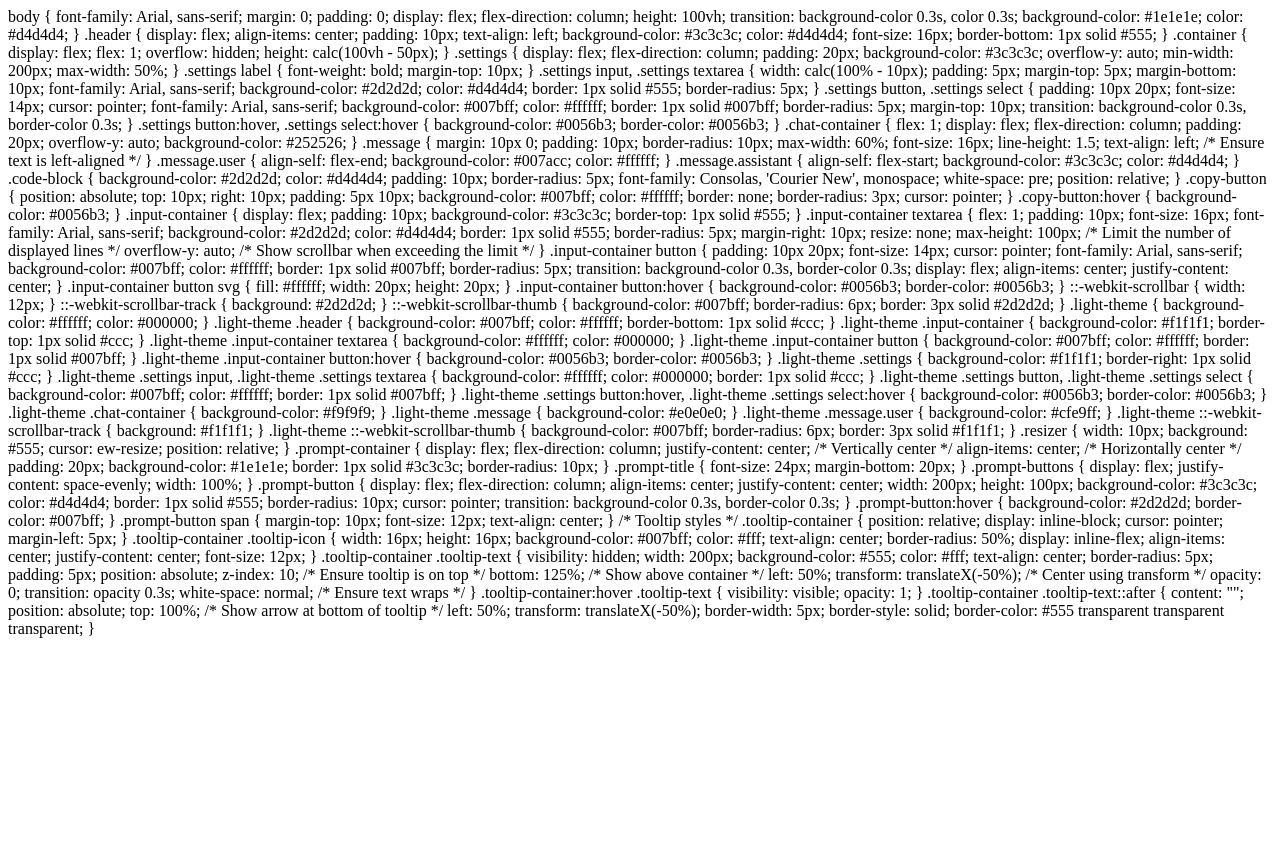
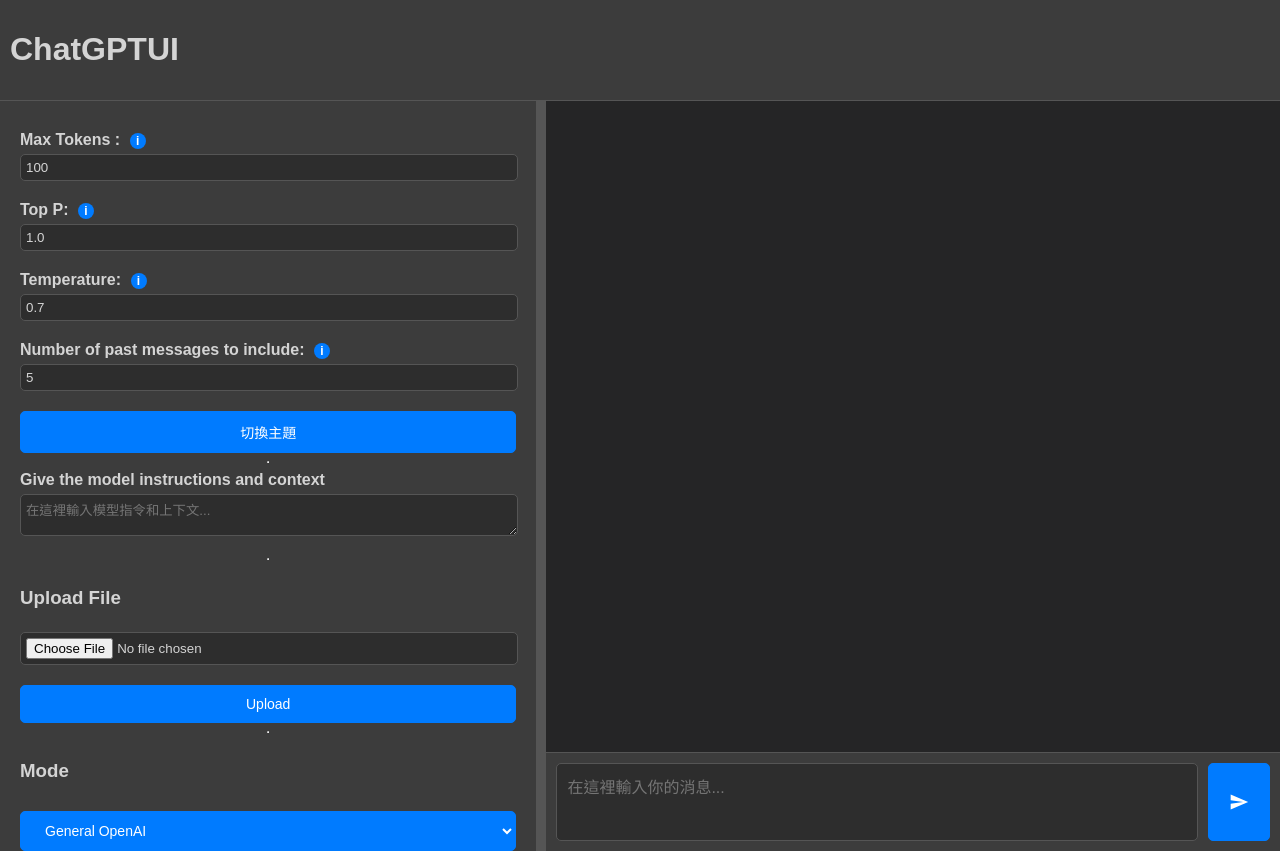
Before and after one commit to BSAqua/Azure_openai_with_customize_UI, a Flask app: page / in a window 1280 px wide. Before the commit the page ends 638 px from the top, so only its background shows below. Run offline with Flask 3, Linux system fonts and the light colour scheme.

Commit message:
Update index.html

```diff
--- a/templates/index.html
+++ b/templates/index.html
@@ -1,379 +1,99 @@
-body {
-    font-family: Arial, sans-serif;
-    margin: 0;
-    padding: 0;
-    display: flex;
-    flex-direction: column;
-    height: 100vh;
-    transition: background-color 0.3s, color 0.3s;
-    background-color: #1e1e1e;
-    color: #d4d4d4;
-}
-
-.header {
-    display: flex;
-    align-items: center;
-    padding: 10px;
-    text-align: left;
-    background-color: #3c3c3c;
-    color: #d4d4d4;
-    font-size: 16px;
-    border-bottom: 1px solid #555;
-}
-
-.container {
-    display: flex;
-    flex: 1;
-    overflow: hidden;
-    height: calc(100vh - 50px);
-}
-
-.settings {
-    display: flex;
-    flex-direction: column;
-    padding: 20px;
-    background-color: #3c3c3c;
-    overflow-y: auto;
-    min-width: 200px;
-    max-width: 50%;
-}
-
-.settings label {
-    font-weight: bold;
-    margin-top: 10px;
-}
-
-.settings input, .settings textarea {
-    width: calc(100% - 10px);
-    padding: 5px;
-    margin-top: 5px;
-    margin-bottom: 10px;
-    font-family: Arial, sans-serif;
-    background-color: #2d2d2d;
-    color: #d4d4d4;
-    border: 1px solid #555;
-    border-radius: 5px;
-}
-
-.settings button, .settings select {
-    padding: 10px 20px;
-    font-size: 14px;
-    cursor: pointer;
-    font-family: Arial, sans-serif;
-    background-color: #007bff;
-    color: #ffffff;
-    border: 1px solid #007bff;
-    border-radius: 5px;
-    margin-top: 10px;
-    transition: background-color 0.3s, border-color 0.3s;
-}
-
-.settings button:hover, .settings select:hover {
-    background-color: #0056b3;
-    border-color: #0056b3;
-}
-
-.chat-container {
-    flex: 1;
-    display: flex;
-    flex-direction: column;
-    padding: 20px;
-    overflow-y: auto;
-    background-color: #252526;
-}
-
-.message {
-    margin: 10px 0;
-    padding: 10px;
-    border-radius: 10px;
-    max-width: 60%;
-    font-size: 16px;
-    line-height: 1.5;
-    text-align: left; /* Ensure text is left-aligned */
-}
-
-.message.user {
-    align-self: flex-end;
-    background-color: #007acc;
-    color: #ffffff;
-}
-
-.message.assistant {
-    align-self: flex-start;
-    background-color: #3c3c3c;
-    color: #d4d4d4;
-}
-
-.code-block {
-    background-color: #2d2d2d;
-    color: #d4d4d4;
-    padding: 10px;
-    border-radius: 5px;
-    font-family: Consolas, 'Courier New', monospace;
-    white-space: pre;
-    position: relative;
-}
-
-.copy-button {
-    position: absolute;
-    top: 10px;
-    right: 10px;
-    padding: 5px 10px;
-    background-color: #007bff;
-    color: #ffffff;
-    border: none;
-    border-radius: 3px;
-    cursor: pointer;
-}
-
-.copy-button:hover {
-    background-color: #0056b3;
-}
-
-.input-container {
-    display: flex;
-    padding: 10px;
-    background-color: #3c3c3c;
-    border-top: 1px solid #555;
-}
-
-.input-container textarea {
-    flex: 1;
-    padding: 10px;
-    font-size: 16px;
-    font-family: Arial, sans-serif;
-    background-color: #2d2d2d;
-    color: #d4d4d4;
-    border: 1px solid #555;
-    border-radius: 5px;
-    margin-right: 10px;
-    resize: none;
-    max-height: 100px; /* Limit the number of displayed lines */
-    overflow-y: auto; /* Show scrollbar when exceeding the limit */
-}
-
-.input-container button {
-    padding: 10px 20px;
-    font-size: 14px;
-    cursor: pointer;
-    font-family: Arial, sans-serif;
-    background-color: #007bff;
-    color: #ffffff;
-    border: 1px solid #007bff;
-    border-radius: 5px;
-    transition: background-color 0.3s, border-color 0.3s;
-    display: flex;
-    align-items: center;
-    justify-content: center;
-}
-
-.input-container button svg {
-    fill: #ffffff;
-    width: 20px;
-    height: 20px;
-}
-
-.input-container button:hover {
-    background-color: #0056b3;
-    border-color: #0056b3;
-}
-
-::-webkit-scrollbar {
-    width: 12px;
-}
-
-::-webkit-scrollbar-track {
-    background: #2d2d2d;
-}
-
-::-webkit-scrollbar-thumb {
-    background-color: #007bff;
-    border-radius: 6px;
-    border: 3px solid #2d2d2d;
-}
-
-.light-theme {
-    background-color: #ffffff;
-    color: #000000;
-}
-
-.light-theme .header {
-    background-color: #007bff;
-    color: #ffffff;
-    border-bottom: 1px solid #ccc;
-}
-
-.light-theme .input-container {
-    background-color: #f1f1f1;
-    border-top: 1px solid #ccc;
-}
-
-.light-theme .input-container textarea {
-    background-color: #ffffff;
-    color: #000000;
-}
-
-.light-theme .input-container button {
-    background-color: #007bff;
-    color: #ffffff;
-    border: 1px solid #007bff;
-}
-
-.light-theme .input-container button:hover {
-    background-color: #0056b3;
-    border-color: #0056b3;
-}
-
-.light-theme .settings {
-    background-color: #f1f1f1;
-    border-right: 1px solid #ccc;
-}
-
-.light-theme .settings input, .light-theme .settings textarea {
-    background-color: #ffffff;
-    color: #000000;
-    border: 1px solid #ccc;
-}
-
-.light-theme .settings button, .light-theme .settings select {
-    background-color: #007bff;
-    color: #ffffff;
-    border: 1px solid #007bff;
-}
-
-.light-theme .settings button:hover, .light-theme .settings select:hover {
-    background-color: #0056b3;
-    border-color: #0056b3;
-}
-
-.light-theme .chat-container {
-    background-color: #f9f9f9;
-}
-
-.light-theme .message {
-    background-color: #e0e0e0;
-}
-
-.light-theme .message.user {
-    background-color: #cfe9ff;
-}
-
-.light-theme ::-webkit-scrollbar-track {
-    background: #f1f1f1;
-}
-
-.light-theme ::-webkit-scrollbar-thumb {
-    background-color: #007bff;
-    border-radius: 6px;
-    border: 3px solid #f1f1f1;
-}
-
-.resizer {
-    width: 10px;
-    background: #555;
-    cursor: ew-resize;
-    position: relative;
-}
-
-.prompt-container {
-    display: flex;
-    flex-direction: column;
-    justify-content: center; /* Vertically center */
-    align-items: center; /* Horizontally center */
-    padding: 20px;
-    background-color: #1e1e1e;
-    border: 1px solid #3c3c3c;
-    border-radius: 10px;
-}
-
-.prompt-title {
-    font-size: 24px;
-    margin-bottom: 20px;
-}
-
-.prompt-buttons {
-    display: flex;
-    justify-content: space-evenly;
-    width: 100%;
-}
-
-.prompt-button {
-    display: flex;
-    flex-direction: column;
-    align-items: center;
-    justify-content: center;
-    width: 200px;
-    height: 100px;
-    background-color: #3c3c3c;
-    color: #d4d4d4;
-    border: 1px solid #555;
-    border-radius: 10px;
-    cursor: pointer;
-    transition: background-color 0.3s, border-color 0.3s;
-}
-
-.prompt-button:hover {
-    background-color: #2d2d2d;
-    border-color: #007bff;
-}
-
-.prompt-button span {
-    margin-top: 10px;
-    font-size: 12px;
-    text-align: center;
-}
-
-/* Tooltip styles */
-.tooltip-container {
-    position: relative;
-    display: inline-block;
-    cursor: pointer;
-    margin-left: 5px;
-}
-
-.tooltip-container .tooltip-icon {
-    width: 16px;
-    height: 16px;
-    background-color: #007bff;
-    color: #fff;
-    text-align: center;
-    border-radius: 50%;
-    display: inline-flex;
-    align-items: center;
-    justify-content: center;
-    font-size: 12px;
-}
-
-.tooltip-container .tooltip-text {
-    visibility: hidden;
-    width: 200px;
-    background-color: #555;
-    color: #fff;
-    text-align: center;
-    border-radius: 5px;
-    padding: 5px;
-    position: absolute;
-    z-index: 10; /* Ensure tooltip is on top */
-    bottom: 125%; /* Show above container */
-    left: 50%;
-    transform: translateX(-50%); /* Center using transform */
-    opacity: 0;
-    transition: opacity 0.3s;
-    white-space: normal; /* Ensure text wraps */
-}
-
-.tooltip-container:hover .tooltip-text {
-    visibility: visible;
-    opacity: 1;
-}
-
-.tooltip-container .tooltip-text::after {
-    content: "";
-    position: absolute;
-    top: 100%; /* Show arrow at bottom of tooltip */
-    left: 50%;
-    transform: translateX(-50%);
-    border-width: 5px;
-    border-style: solid;
-    border-color: #555 transparent transparent transparent;
-}
+<!DOCTYPE html>
+<html lang="zh-Hant">
+<head>
+    <meta charset="UTF-8">
+    <meta name="viewport" content="width=device-width, initial-scale=1.0">
+    <title>ChatGPT-Thi</title>
+    <link rel="stylesheet" href="{{ url_for('static', filename='css/styles.css') }}">
+</head>
+<body class="dark-theme">
+    <div class="header">
+        <h1>ChatGPTUI</h1>
+    </div>
+    <div class="container">
+        <div class="settings" id="settings">
+            <label for="max-tokens">Max Tokens :
+                <div class="tooltip-container">
+                    <span class="tooltip-icon">i</span>
+                    <span class="tooltip-text">最小值為1，最大值為4096。可以回應的字數量。</span>
+                </div>
+            </label>
+            <input type="number" id="max-tokens" value="100" min="1" max="4096">
+            <label for="top-p">Top P:
+                <div class="tooltip-container">
+                    <span class="tooltip-icon">i</span>
+                    <span class="tooltip-text">範圍為0.0到1.0。降低Top P表示模型會產生更重複以及確定性的回應。增加溫度將導致更多未預期或創意的回應。</span>
+                </div>
+            </label>
+            <input type="number" id="top-p" value="1.0" step="0.1" min="0.0" max="1.0">
+            <label for="temperature">Temperature:
+                <div class="tooltip-container">
+                    <span class="tooltip-icon">i</span>
+                    <span class="tooltip-text">範圍為0.0到1.0。降低溫度表示模型會產生更重複以及確定性的回應。增加溫度將導致更多未預期或創意的回應。</span>
+                </div>
+            </label>
+            <input type="number" id="temperature" value="0.7" step="0.1" min="0.0" max="1.0">
+            <label for="message-count">Number of past messages to include:
+                <div class="tooltip-container">
+                    <span class="tooltip-icon">i</span>
+                    <span class="tooltip-text">最小值為1，最大值為20。過去訊息數目。將此數字設定為 10 將會包含 5 個使用者查詢和 5 個系統回應。</span>
+                </div>
+            </label>
+            <input type="number" id="message-count" value="5" min="1" max="20">
+            <button onclick="toggleTheme()">切換主題</button>
+            <hr>
+            <div class="instructions-container">
+                <label for="model-instructions">Give the model instructions and context</label>
+                <textarea id="model-instructions" placeholder="在這裡輸入模型指令和上下文..."></textarea>
+            </div>
+            <hr>
+            <h3>Upload File</h3>
+            <input type="file" id="file-upload">
+            <button onclick="uploadFile()">Upload</button>
+            <hr>
+            <h3>Mode</h3>
+            <select id="mode-select" onchange="checkMode()">
+                <option value="general">General OpenAI</option>
+                <option value="document">Document-based OpenAI</option>
+            </select>
+        </div>
+        <div class="resizer" id="resizer"></div>
+        <div class="chat-section">
+            <div class="chat-container" id="chat-container">
+                <div class="prompt-container" id="prompt-container">
+                    <div class="prompt-title">Start with a sample prompt</div>
+                    <div class="prompt-buttons">
+                        <div class="prompt-button" onclick="usePrompt('我可以問關於什麼的問題?')">
+                            想知道什麼
+                            <span>可以問什麼問題?</span>
+                        </div>
+                        <div class="prompt-button" onclick="usePrompt('這裡有什麼相關的資料?')">
+                            不知道這裡面的資料有什麼
+                            <span>這裡有什麼相關的資料</span>
+                        </div>
+                        <div class="prompt-button" onclick="usePrompt('還沒想到有什麼預設prompt.....')">
+                            ????
+                            <span>還沒想到可以放什麼prompt....</span>
+                        </div>
+                    </div>
+                </div>
+                <!-- 對話消息會顯示在這裡 -->
+            </div>
+            <div class="input-container">
+                <textarea id="user-input" placeholder="在這裡輸入你的消息..." onkeydown="if(event.key === 'Enter' && !event.shiftKey) { sendMessage(); event.preventDefault(); }"></textarea>
+                <button id="send-button" onclick="sendMessage()">
+                    <svg viewBox="0 0 24 24">
+                        <path d="M2 21l21-9L2 3v7l15 2-15 2z"/>
+                    </svg>
+                </button>
+                <button id="stop-button" onclick="stopGeneration()" style="display: none;">
+                    <svg viewBox="0 0 24 24">
+                        <path d="M6 6h12v12H6z"/>
+                    </svg>
+                </button>
+            </div>
+        </div>
+    </div>
+    <script src="{{ url_for('static', filename='javascripts/scripts.js') }}"></script>
+</body>
+</html>
```
